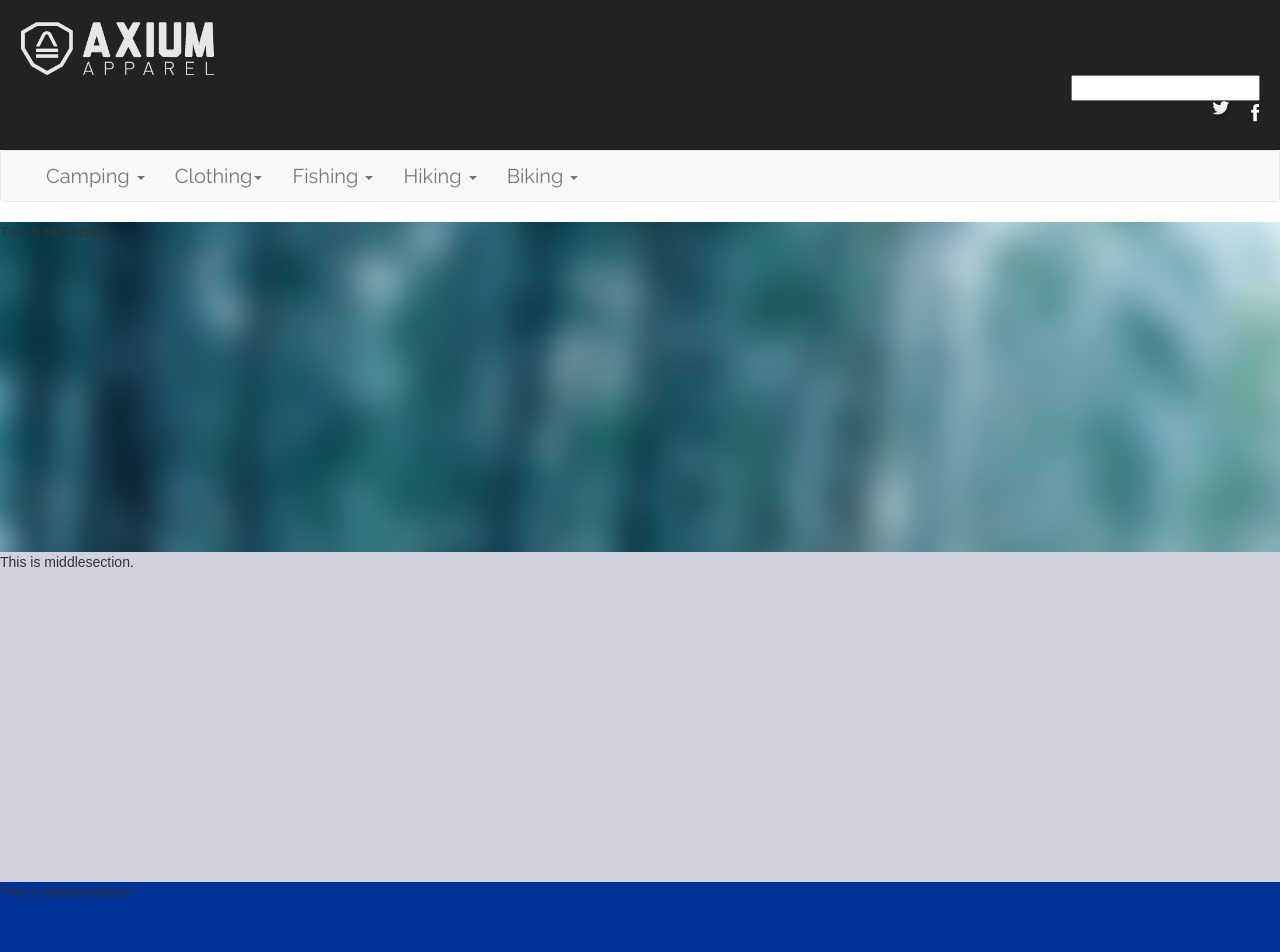
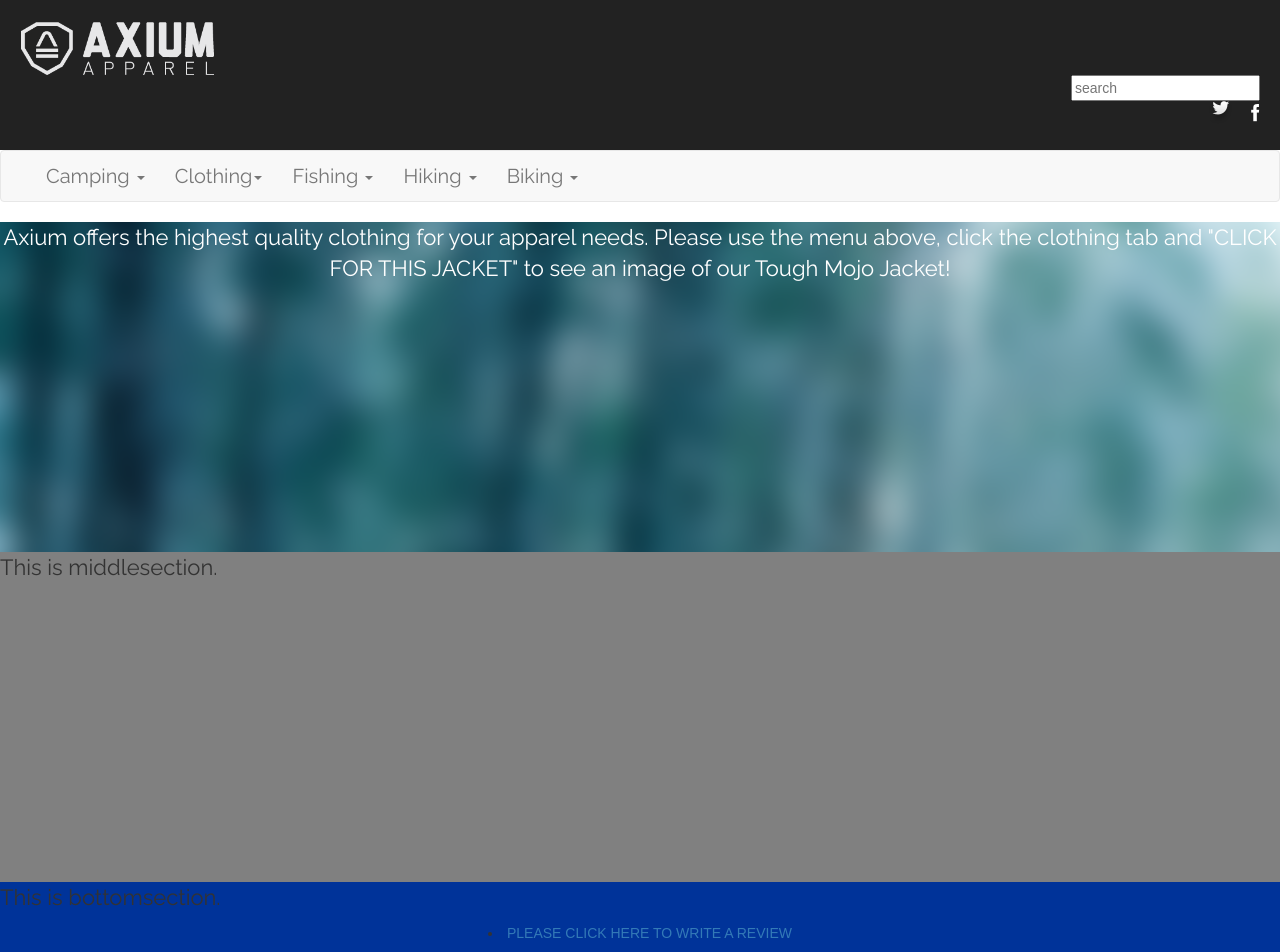
Before and after one commit to Marcode777/sapient, a React (Create React App) app in the folder sapient/: page / in a window 1280 px wide. Shown: the top 952 px of the page. Built offline with nearby package versions, Linux system fonts and the light colour scheme.

Commit message:
implemented additional modal for review section, implemented Google fonts raleway globally

```diff
--- a/sapient/src/App.css
+++ b/sapient/src/App.css
@@ -30,10 +30,13 @@
 .topsection{
  background-image: url("/topsection-background.png");
  height:330px;
+ text-align:center;
+ color:white;
+
 }
 
 .middlesection{
-  background-color: #d1d1e0;
+  background-color: grey;
   height:330px;
 }
 
@@ -71,7 +74,7 @@ body{
 
 
 .dropdown-toggle {
-  color: white;
+  color: grey;
   -o-transition: .5s;
   -ms-transition: .5s;
   -moz-transition: .5s;
@@ -86,6 +89,11 @@ body{
   background-color: grey;
 }
 
-.jacket{
-  color:yellow;
+.reviewLink{
+  text-align:center;
 }
+
+p{
+   font-family: 'Raleway', sans-serif;
+   font-size: 22px;
+}
--- a/sapient/src/App.js
+++ b/sapient/src/App.js
@@ -15,7 +15,9 @@ class App extends Component {
         <div className="App-header">
           <img src="axiom-logo-main.png" className="Axiumlogo" alt="logo"/>
             <div className="searchbox">
-              <input/>
+              <form>
+                <input type="text" placeholder="search" />
+              </form>
             </div>
             <div className="socialtop">
               <a href="https://twitter.com/"><img src="twitter-icon.png" role="presentation" /></a>
@@ -55,7 +57,7 @@ class App extends Component {
                 <li className="dropdown">
                 <a href="#" className="dropdown-toggle" data-toggle="dropdown" data-img-url="tough-mojo-jacket-img.png"role="button" aria-haspopup="true" aria-expanded="false">Clothing<span className="caret"></span></a>
                   <ul className="dropdown-menu">
-                  <li><a data-toggle="modal" data-target="#myModal" href="#"><strong>CLICK THIS</strong></a></li>
+                  <li><a data-toggle="modal" data-target="#myModal" href="#">CLICK THIS FOR JACKET</a></li>
                     <li><a href="#">Warm Apparel</a></li>
                     <li><a href="#">Water Proof Apparel</a></li>
                   </ul>
@@ -105,7 +107,7 @@ class App extends Component {
 
 
         <div className="topsection">
-          <p>This is topsection.</p>
+          <p>Axium offers the highest quality clothing for your apparel needs. Please use the menu above, click the clothing tab and "CLICK FOR THIS JACKET" to see an image of our Tough Mojo Jacket!</p>
         </div>
 
         <div className="middlesection">
@@ -114,7 +116,7 @@ class App extends Component {
 
         <div className="bottomsection">
           <p>This is bottomsection.</p>
-
+          <li className="reviewLink"><a data-toggle="modal" data-target="#writeReview" href="#">PLEASE CLICK HERE TO WRITE A REVIEW</a></li>
         </div>
 
         <div className="footersection">
@@ -136,7 +138,25 @@ class App extends Component {
               </div>
               <div className="modal-body">
                 <img src="tough-mojo-jacket-img1.png" role="presentation"/>
-                <p> This is the Tough Mojo jacket.</p>
+                <p> This is the Tough Mojo Jacket.</p>
+              </div>
+              <div className="modal-footer">
+                <button type="button" className="btn btn-default" data-dismiss="modal">Close</button>
+              </div>
+            </div>
+          </div>
+        </div>
+
+
+        <div className="modal fade" tabIndex="-1"  data-toggle="modal" id="writeReview" role="dialog">
+          <div className="modal-dialog" role="document">
+            <div className="modal-content">
+              <div className="modal-header">
+                <button type="button" className="close" data-dismiss="modal" aria-label="Close"><span aria-hidden="true">&times;</span></button>
+                <h4 className="modal-title">Please leave a review for your product here. Thanks!</h4>
+              </div>
+              <div className="modal-body">
+                <p>Please leave a review here.</p>
               </div>
               <div className="modal-footer">
                 <button type="button" className="btn btn-default" data-dismiss="modal">Close</button>
@@ -148,7 +168,6 @@ class App extends Component {
 
 
 
-
       </div>
     );
   }
```
